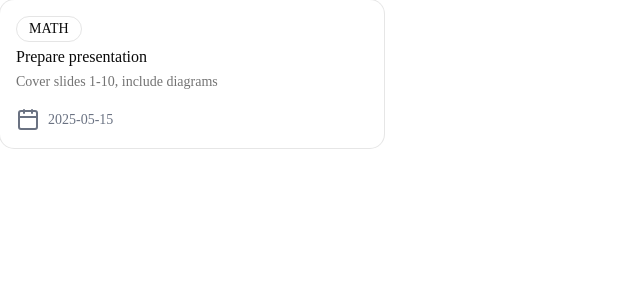
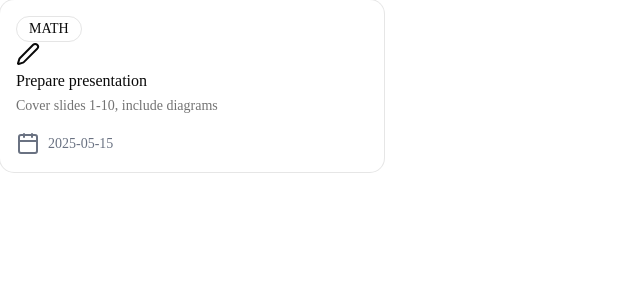
Before and after one commit to sadge02/StudyPlanner, a Next.js app: page /testpage in a window 1280 px wide. Shown: the top 300 px of the page, without its empty margins (0-640 px from the left). Built offline with nearby package versions, Linux system fonts and the light colour scheme.

Commit message:
feat: adds badge into kanban card

```diff
--- a/src/components/kanban/KanbanCard.tsx
+++ b/src/components/kanban/KanbanCard.tsx
@@ -8,7 +8,7 @@ import {
   CardHeader,
   CardTitle,
 } from "../ui/card";
-import { Calendar } from "lucide-react";
+import { Calendar, Pen } from "lucide-react";
 import { Badge } from "../ui/badge";
 
 type KanbanCardProps = {
@@ -20,11 +20,14 @@ const KanbanCard = ({ task }: KanbanCardProps) => {
   return (
     <Card className="w-sm">
       <CardHeader>
-        {task.subjectId && (
-          <Badge variant="outline" className="text-md p-3">
-            {task.subjectId.toUpperCase()}
-          </Badge>
-        )}
+        <div className="kanban-card-top">
+          {task.subjectId && (
+            <Badge variant="outline" className="text-md p-3">
+              {task.subjectId.toUpperCase()}
+            </Badge>
+          )}
+          <Pen />
+        </div>
         <CardTitle>{task.title}</CardTitle>
         <CardDescription>{task.description}</CardDescription>
       </CardHeader>
```
